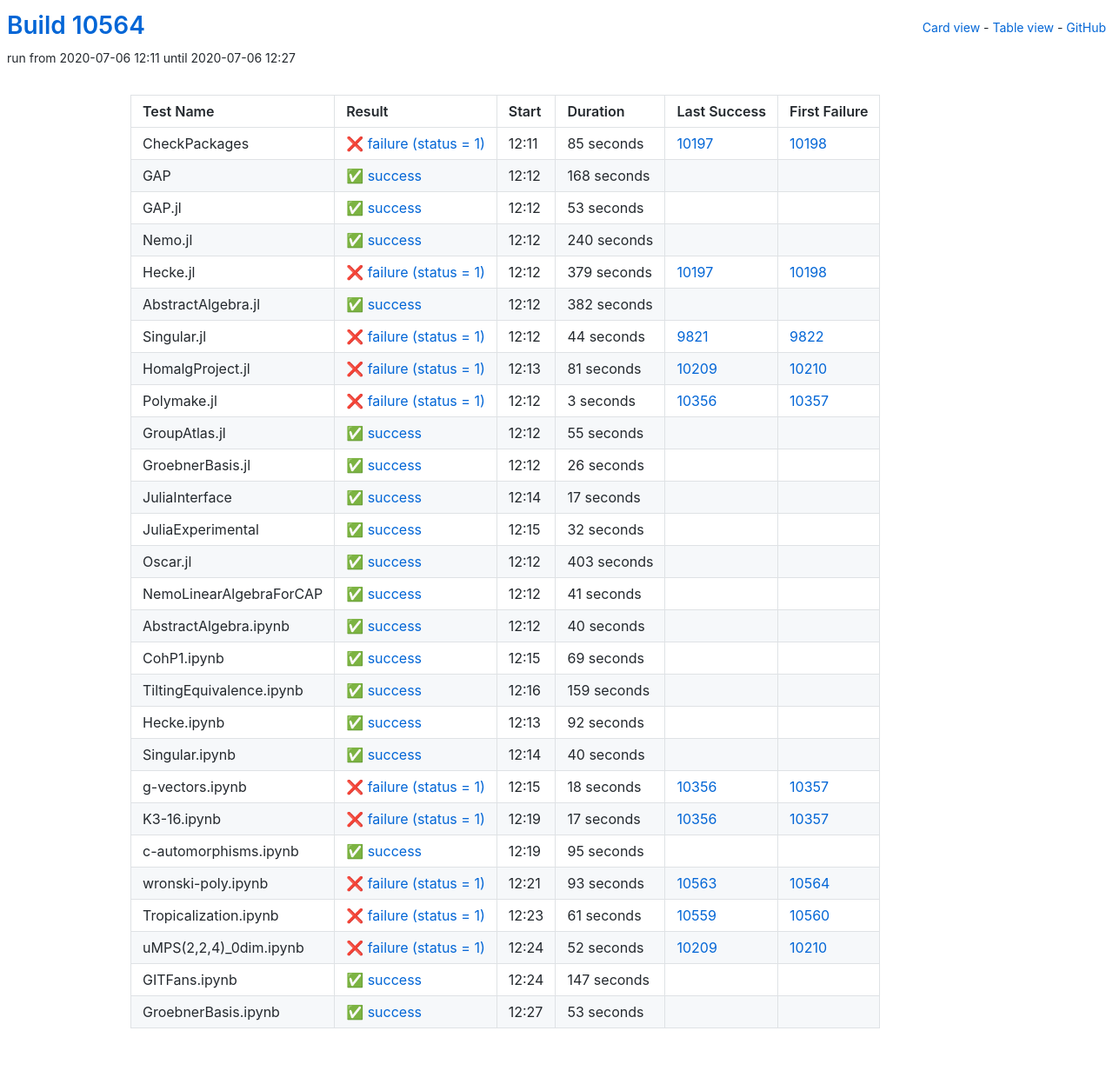
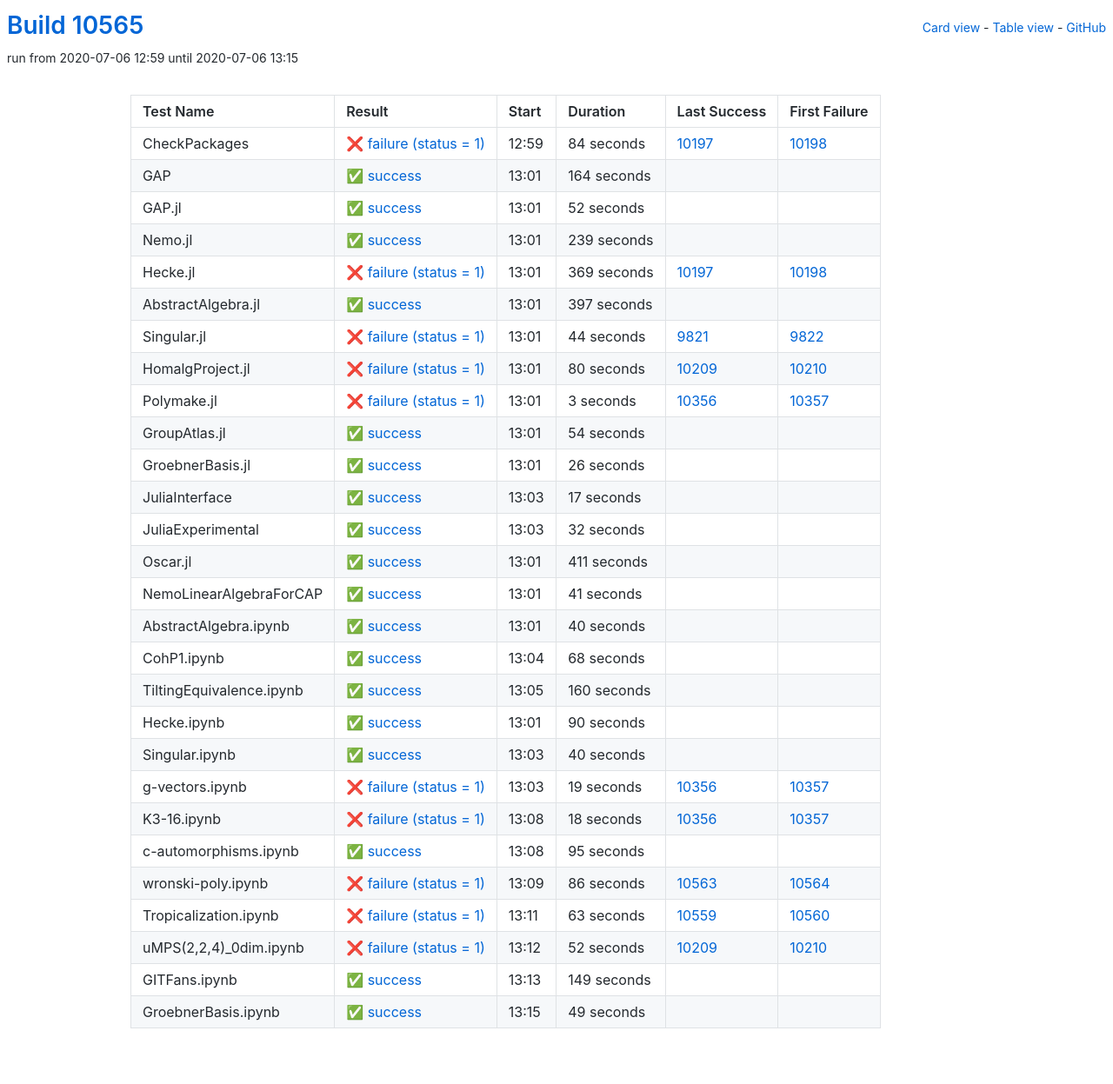
Before and after one commit to oscar-system/oscar-ci-status, a Jekyll site: the page built from table.html, in a window 1280 px wide. Shown: the whole page at 87% size. Built offline with Jekyll 4.4.1, drawn with Linux system fonts in a browser that asks for light colours.

Commit message:
Build #10565

```diff
--- a/_data/ci.yml
+++ b/_data/ci.yml
@@ -1,6 +1,6 @@
 ---
-build: 10564
-build_url: https://oscarci.mathematik.uni-kl.de/job/oscar/10564/
+build: 10565
+build_url: https://oscarci.mathematik.uni-kl.de/job/oscar/10565/
 job: oscar
 organization: oscar-system
 repo: oscar-ci-status
@@ -8,80 +8,80 @@
 tests:
 - name: CheckPackages
   id: checkpackages
-  log: https://oscarci.mathematik.uni-kl.de/job/oscar/10564/artifact/logs/build-10564/CheckPackages.log
-  start: 2020-07-06 12:11
+  log: https://oscarci.mathematik.uni-kl.de/job/oscar/10565/artifact/logs/build-10565/CheckPackages.log
+  start: 2020-07-06 12:59
   success: false
   exitcode: 1
   status: failure
-  duration: 85
+  duration: 84
   last_success: 10197
   last_success_url: https://oscarci.mathematik.uni-kl.de/job/oscar/10197/
   first_failure: 10198
   first_failure_url: https://oscarci.mathematik.uni-kl.de/job/oscar/10198/
 - name: GAP
   id: gap
-  log: https://oscarci.mathematik.uni-kl.de/job/oscar/10564/artifact/logs/build-10564/GAP.log
-  start: 2020-07-06 12:12
+  log: https://oscarci.mathematik.uni-kl.de/job/oscar/10565/artifact/logs/build-10565/GAP.log
+  start: 2020-07-06 13:01
   success: true
   exitcode: 0
   status: success
-  duration: 168
+  duration: 164
   last_success: false
   last_success_url:
   first_failure: false
   first_failure_url:
 - name: GAP.jl
   id: gap-jl
-  log: https://oscarci.mathematik.uni-kl.de/job/oscar/10564/artifact/logs/build-10564/GAP.jl.log
-  start: 2020-07-06 12:12
+  log: https://oscarci.mathematik.uni-kl.de/job/oscar/10565/artifact/logs/build-10565/GAP.jl.log
+  start: 2020-07-06 13:01
   success: true
   exitcode: 0
   status: success
-  duration: 53
+  duration: 52
   last_success: false
   last_success_url:
   first_failure: false
   first_failure_url:
 - name: Nemo.jl
   id: nemo-jl
-  log: https://oscarci.mathematik.uni-kl.de/job/oscar/10564/artifact/logs/build-10564/Nemo.jl.log
-  start: 2020-07-06 12:12
+  log: https://oscarci.mathematik.uni-kl.de/job/oscar/10565/artifact/logs/build-10565/Nemo.jl.log
+  start: 2020-07-06 13:01
   success: true
   exitcode: 0
   status: success
-  duration: 240
+  duration: 239
   last_success: false
   last_success_url:
   first_failure: false
   first_failure_url:
 - name: Hecke.jl
   id: hecke-jl
-  log: https://oscarci.mathematik.uni-kl.de/job/oscar/10564/artifact/logs/build-10564/Hecke.jl.log
-  start: 2020-07-06 12:12
+  log: https://oscarci.mathematik.uni-kl.de/job/oscar/10565/artifact/logs/build-10565/Hecke.jl.log
+  start: 2020-07-06 13:01
   success: false
   exitcode: 1
   status: failure
-  duration: 379
+  duration: 369
   last_success: 10197
   last_success_url: https://oscarci.mathematik.uni-kl.de/job/oscar/10197/
   first_failure: 10198
   first_failure_url: https://oscarci.mathematik.uni-kl.de/job/oscar/10198/
 - name: AbstractAlgebra.jl
   id: abstractalgebra-jl
-  log: https://oscarci.mathematik.uni-kl.de/job/oscar/10564/artifact/logs/build-10564/AbstractAlgebra.jl.log
-  start: 2020-07-06 12:12
+  log: https://oscarci.mathematik.uni-kl.de/job/oscar/10565/artifact/logs/build-10565/AbstractAlgebra.jl.log
+  start: 2020-07-06 13:01
   success: true
   exitcode: 0
   status: success
-  duration: 382
+  duration: 397
   last_success: false
   last_success_url:
   first_failure: false
   first_failure_url:
 - name: Singular.jl
   id: singular-jl
-  log: https://oscarci.mathematik.uni-kl.de/job/oscar/10564/artifact/logs/build-10564/Singular.jl.log
-  start: 2020-07-06 12:12
+  log: https://oscarci.mathematik.uni-kl.de/job/oscar/10565/artifact/logs/build-10565/Singular.jl.log
+  start: 2020-07-06 13:01
   success: false
   exitcode: 1
   status: failure
@@ -92,20 +92,20 @@
   first_failure_url: https://oscarci.mathematik.uni-kl.de/job/oscar/9822/
 - name: HomalgProject.jl
   id: homalgproject-jl
-  log: https://oscarci.mathematik.uni-kl.de/job/oscar/10564/artifact/logs/build-10564/HomalgProject.jl.log
-  start: 2020-07-06 12:13
+  log: https://oscarci.mathematik.uni-kl.de/job/oscar/10565/artifact/logs/build-10565/HomalgProject.jl.log
+  start: 2020-07-06 13:01
   success: false
   exitcode: 1
   status: failure
-  duration: 81
+  duration: 80
   last_success: 10209
   last_success_url: https://oscarci.mathematik.uni-kl.de/job/oscar/10209/
   first_failure: 10210
   first_failure_url: https://oscarci.mathematik.uni-kl.de/job/oscar/10210/
 - name: Polymake.jl
   id: polymake-jl
-  log: https://oscarci.mathematik.uni-kl.de/job/oscar/10564/artifact/logs/build-10564/Polymake.jl.log
-  start: 2020-07-06 12:12
+  log: https://oscarci.mathematik.uni-kl.de/job/oscar/10565/artifact/logs/build-10565/Polymake.jl.log
+  start: 2020-07-06 13:01
   success: false
   exitcode: 1
   status: failure
@@ -116,20 +116,20 @@
   first_failure_url: https://oscarci.mathematik.uni-kl.de/job/oscar/10357/
 - name: GroupAtlas.jl
   id: groupatlas-jl
-  log: https://oscarci.mathematik.uni-kl.de/job/oscar/10564/artifact/logs/build-10564/GroupAtlas.jl.log
-  start: 2020-07-06 12:12
+  log: https://oscarci.mathematik.uni-kl.de/job/oscar/10565/artifact/logs/build-10565/GroupAtlas.jl.log
+  start: 2020-07-06 13:01
   success: true
   exitcode: 0
   status: success
-  duration: 55
+  duration: 54
   last_success: false
   last_success_url:
   first_failure: false
   first_failure_url:
 - name: GroebnerBasis.jl
   id: groebnerbasis-jl
-  log: https://oscarci.mathematik.uni-kl.de/job/oscar/10564/artifact/logs/build-10564/GroebnerBasis.jl.log
-  start: 2020-07-06 12:12
+  log: https://oscarci.mathematik.uni-kl.de/job/oscar/10565/artifact/logs/build-10565/GroebnerBasis.jl.log
+  start: 2020-07-06 13:01
   success: true
   exitcode: 0
   status: success
@@ -140,8 +140,8 @@
   first_failure_url:
 - name: JuliaInterface
   id: juliainterface
-  log: https://oscarci.mathematik.uni-kl.de/job/oscar/10564/artifact/logs/build-10564/JuliaInterface.log
-  start: 2020-07-06 12:14
+  log: https://oscarci.mathematik.uni-kl.de/job/oscar/10565/artifact/logs/build-10565/JuliaInterface.log
+  start: 2020-07-06 13:03
   success: true
   exitcode: 0
   status: success
@@ -152,8 +152,8 @@
   first_failure_url:
 - name: JuliaExperimental
   id: juliaexperimental
-  log: https://oscarci.mathematik.uni-kl.de/job/oscar/10564/artifact/logs/build-10564/JuliaExperimental.log
-  start: 2020-07-06 12:15
+  log: https://oscarci.mathematik.uni-kl.de/job/oscar/10565/artifact/logs/build-10565/JuliaExperimental.log
+  start: 2020-07-06 13:03
   success: true
   exitcode: 0
   status: success
@@ -164,20 +164,20 @@
   first_failure_url:
 - name: Oscar.jl
   id: oscar-jl
-  log: https://oscarci.mathematik.uni-kl.de/job/oscar/10564/artifact/logs/build-10564/Oscar.jl.log
-  start: 2020-07-06 12:12
+  log: https://oscarci.mathematik.uni-kl.de/job/oscar/10565/artifact/logs/build-10565/Oscar.jl.log
+  start: 2020-07-06 13:01
   success: true
   exitcode: 0
   status: success
-  duration: 403
+  duration: 411
   last_success: false
   last_success_url:
   first_failure: false
   first_failure_url:
 - name: NemoLinearAlgebraForCAP
   id: nemolinearalgebraforcap
-  log: https://oscarci.mathematik.uni-kl.de/job/oscar/10564/artifact/logs/build-10564/NemoLinearAlgebraForCAP.log
-  start: 2020-07-06 12:12
+  log: https://oscarci.mathematik.uni-kl.de/job/oscar/10565/artifact/logs/build-10565/NemoLinearAlgebraForCAP.log
+  start: 2020-07-06 13:01
   success: true
   exitcode: 0
   status: success
@@ -188,8 +188,8 @@
   first_failure_url:
 - name: AbstractAlgebra.ipynb
   id: abstractalgebra-ipynb
-  log: https://oscarci.mathematik.uni-kl.de/job/oscar/10564/artifact/logs/build-10564/AbstractAlgebra.ipynb.log
-  start: 2020-07-06 12:12
+  log: https://oscarci.mathematik.uni-kl.de/job/oscar/10565/artifact/logs/build-10565/AbstractAlgebra.ipynb.log
+  start: 2020-07-06 13:01
   success: true
   exitcode: 0
   status: success
@@ -200,44 +200,44 @@
   first_failure_url:
 - name: CohP1.ipynb
   id: cohp1-ipynb
-  log: https://oscarci.mathematik.uni-kl.de/job/oscar/10564/artifact/logs/build-10564/CohP1.ipynb.log
-  start: 2020-07-06 12:15
+  log: https://oscarci.mathematik.uni-kl.de/job/oscar/10565/artifact/logs/build-10565/CohP1.ipynb.log
+  start: 2020-07-06 13:04
   success: true
   exitcode: 0
   status: success
-  duration: 69
+  duration: 68
   last_success: false
   last_success_url:
   first_failure: false
   first_failure_url:
 - name: TiltingEquivalence.ipynb
   id: tiltingequivalence-ipynb
-  log: https://oscarci.mathematik.uni-kl.de/job/oscar/10564/artifact/logs/build-10564/TiltingEquivalence.ipynb.log
-  start: 2020-07-06 12:16
+  log: https://oscarci.mathematik.uni-kl.de/job/oscar/10565/artifact/logs/build-10565/TiltingEquivalence.ipynb.log
+  start: 2020-07-06 13:05
   success: true
   exitcode: 0
   status: success
-  duration: 159
+  duration: 160
   last_success: false
   last_success_url:
   first_failure: false
   first_failure_url:
 - name: Hecke.ipynb
   id: hecke-ipynb
-  log: https://oscarci.mathematik.uni-kl.de/job/oscar/10564/artifact/logs/build-10564/Hecke.ipynb.log
-  start: 2020-07-06 12:13
+  log: https://oscarci.mathematik.uni-kl.de/job/oscar/10565/artifact/logs/build-10565/Hecke.ipynb.log
+  start: 2020-07-06 13:01
   success: true
   exitcode: 0
   status: success
-  duration: 92
+  duration: 90
   last_success: false
   last_success_url:
   first_failure: false
   first_failure_url:
 - name: Singular.ipynb
   id: singular-ipynb
-  log: https://oscarci.mathematik.uni-kl.de/job/oscar/10564/artifact/logs/build-10564/Singular.ipynb.log
-  start: 2020-07-06 12:14
+  log: https://oscarci.mathematik.uni-kl.de/job/oscar/10565/artifact/logs/build-10565/Singular.ipynb.log
+  start: 2020-07-06 13:03
   success: true
   exitcode: 0
   status: success
@@ -248,8 +248,20 @@
   first_failure_url:
 - name: g-vectors.ipynb
   id: g-vectors-ipynb
-  log: https://oscarci.mathematik.uni-kl.de/job/oscar/10564/artifact/logs/build-10564/g-vectors.ipynb.log
-  start: 2020-07-06 12:15
+  log: https://oscarci.mathematik.uni-kl.de/job/oscar/10565/artifact/logs/build-10565/g-vectors.ipynb.log
+  start: 2020-07-06 13:03
+  success: false
+  exitcode: 1
+  status: failure
+  duration: 19
+  last_success: 10356
+  last_success_url: https://oscarci.mathematik.uni-kl.de/job/oscar/10356/
+  first_failure: 10357
+  first_failure_url: https://oscarci.mathematik.uni-kl.de/job/oscar/10357/
+- name: K3-16.ipynb
+  id: k3-16-ipynb
+  log: https://oscarci.mathematik.uni-kl.de/job/oscar/10565/artifact/logs/build-10565/K3-16.ipynb.log
+  start: 2020-07-06 13:08
   success: false
   exitcode: 1
   status: failure
@@ -258,22 +270,10 @@
   last_success_url: https://oscarci.mathematik.uni-kl.de/job/oscar/10356/
   first_failure: 10357
   first_failure_url: https://oscarci.mathematik.uni-kl.de/job/oscar/10357/
-- name: K3-16.ipynb
-  id: k3-16-ipynb
-  log: https://oscarci.mathematik.uni-kl.de/job/oscar/10564/artifact/logs/build-10564/K3-16.ipynb.log
-  start: 2020-07-06 12:19
-  success: false
-  exitcode: 1
-  status: failure
-  duration: 17
-  last_success: 10356
-  last_success_url: https://oscarci.mathematik.uni-kl.de/job/oscar/10356/
-  first_failure: 10357
-  first_failure_url: https://oscarci.mathematik.uni-kl.de/job/oscar/10357/
 - name: c-automorphisms.ipynb
   id: c-automorphisms-ipynb
-  log: https://oscarci.mathematik.uni-kl.de/job/oscar/10564/artifact/logs/build-10564/c-automorphisms.ipynb.log
-  start: 2020-07-06 12:19
+  log: https://oscarci.mathematik.uni-kl.de/job/oscar/10565/artifact/logs/build-10565/c-automorphisms.ipynb.log
+  start: 2020-07-06 13:08
   success: true
   exitcode: 0
   status: success
@@ -284,32 +284,32 @@
   first_failure_url:
 - name: wronski-poly.ipynb
   id: wronski-poly-ipynb
-  log: https://oscarci.mathematik.uni-kl.de/job/oscar/10564/artifact/logs/build-10564/wronski-poly.ipynb.log
-  start: 2020-07-06 12:21
+  log: https://oscarci.mathematik.uni-kl.de/job/oscar/10565/artifact/logs/build-10565/wronski-poly.ipynb.log
+  start: 2020-07-06 13:09
   success: false
   exitcode: 1
   status: failure
-  duration: 93
+  duration: 86
   last_success: 10563
   last_success_url: https://oscarci.mathematik.uni-kl.de/job/oscar/10563/
   first_failure: 10564
   first_failure_url: https://oscarci.mathematik.uni-kl.de/job/oscar/10564/
 - name: Tropicalization.ipynb
   id: tropicalization-ipynb
-  log: https://oscarci.mathematik.uni-kl.de/job/oscar/10564/artifact/logs/build-10564/Tropicalization.ipynb.log
-  start: 2020-07-06 12:23
+  log: https://oscarci.mathematik.uni-kl.de/job/oscar/10565/artifact/logs/build-10565/Tropicalization.ipynb.log
+  start: 2020-07-06 13:11
   success: false
   exitcode: 1
   status: failure
-  duration: 61
+  duration: 63
   last_success: 10559
   last_success_url: https://oscarci.mathematik.uni-kl.de/job/oscar/10559/
   first_failure: 10560
   first_failure_url: https://oscarci.mathematik.uni-kl.de/job/oscar/10560/
 - name: uMPS(2,2,4)_0dim.ipynb
   id: umps-2-2-4-0dim-ipynb
-  log: https://oscarci.mathematik.uni-kl.de/job/oscar/10564/artifact/logs/build-10564/uMPS-2-2-4-_0dim.ipynb.log
-  start: 2020-07-06 12:24
+  log: https://oscarci.mathematik.uni-kl.de/job/oscar/10565/artifact/logs/build-10565/uMPS-2-2-4-_0dim.ipynb.log
+  start: 2020-07-06 13:12
   success: false
   exitcode: 1
   status: failure
@@ -320,24 +320,24 @@
   first_failure_url: https://oscarci.mathematik.uni-kl.de/job/oscar/10210/
 - name: GITFans.ipynb
   id: gitfans-ipynb
-  log: https://oscarci.mathematik.uni-kl.de/job/oscar/10564/artifact/logs/build-10564/GITFans.ipynb.log
-  start: 2020-07-06 12:24
+  log: https://oscarci.mathematik.uni-kl.de/job/oscar/10565/artifact/logs/build-10565/GITFans.ipynb.log
+  start: 2020-07-06 13:13
   success: true
   exitcode: 0
   status: success
-  duration: 147
+  duration: 149
   last_success: false
   last_success_url:
   first_failure: false
   first_failure_url:
 - name: GroebnerBasis.ipynb
   id: groebnerbasis-ipynb
-  log: https://oscarci.mathematik.uni-kl.de/job/oscar/10564/artifact/logs/build-10564/GroebnerBasis.ipynb.log
-  start: 2020-07-06 12:27
+  log: https://oscarci.mathematik.uni-kl.de/job/oscar/10565/artifact/logs/build-10565/GroebnerBasis.ipynb.log
+  start: 2020-07-06 13:15
   success: true
   exitcode: 0
   status: success
-  duration: 53
+  duration: 49
   last_success: false
   last_success_url:
   first_failure: false
```
Also changed, not shown: README.md.
